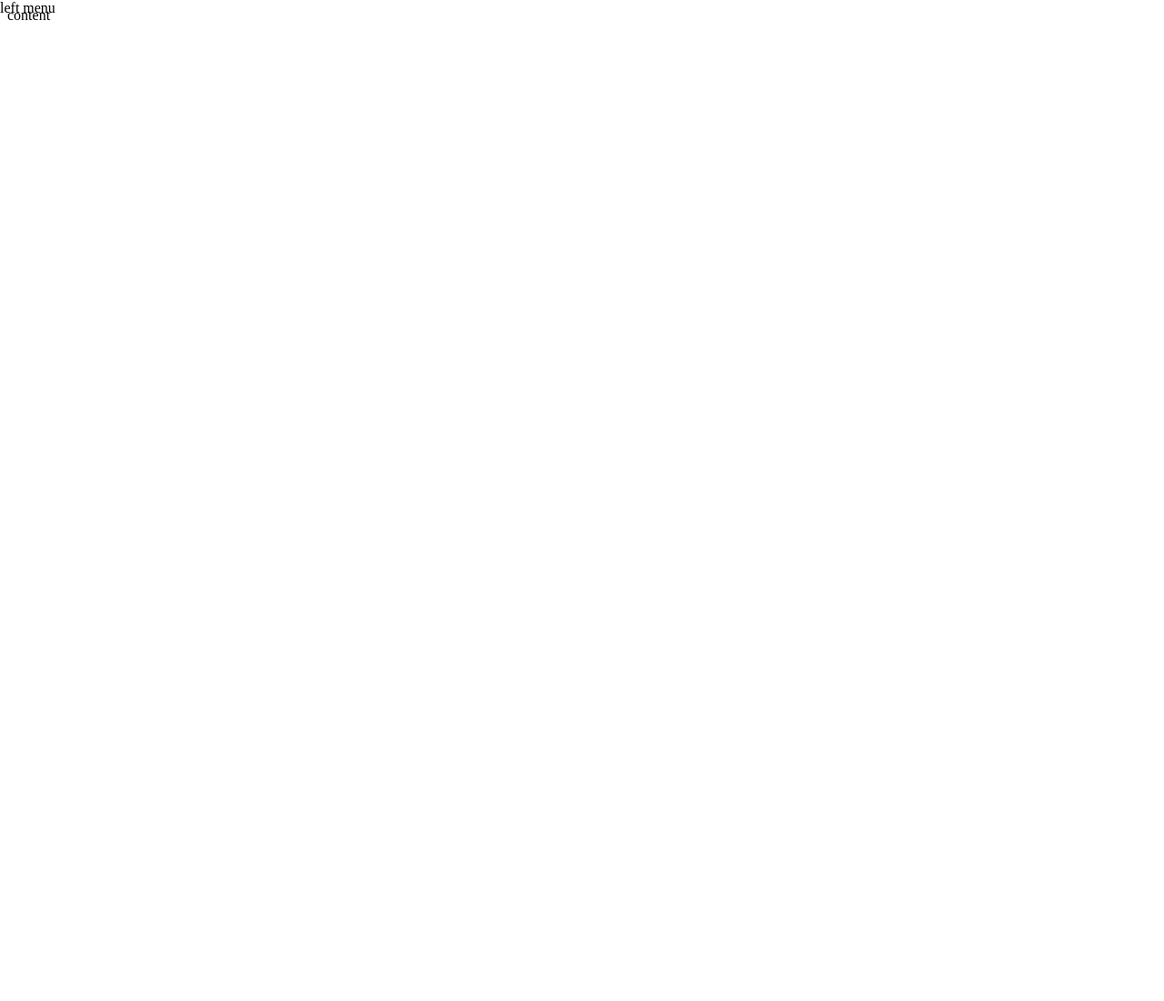
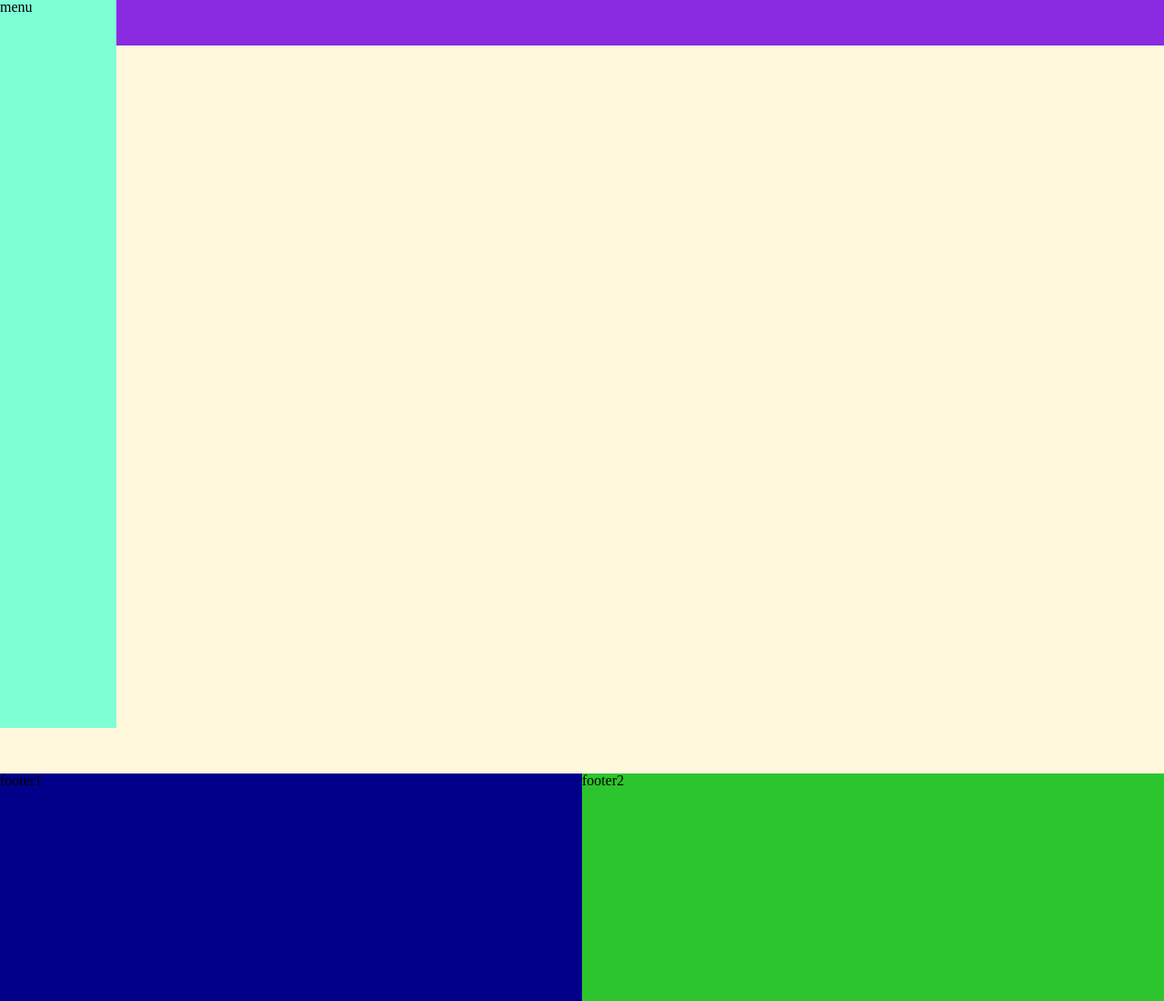
Before and after one commit to seungzzang0326/publishing, a plain HTML site: page layout.html in a window 1280 px wide. Shown: the whole page at 91% size. Before the commit the page ends 800 px from the top, so only its background shows below. Drawn offline with Linux system fonts and the light colour scheme.

Commit message:
레이아웃 구성 완료

```diff
--- a/css/default.css
+++ b/css/default.css
@@ -1,4 +1,140 @@
 @charset "utf-8";
+
+/* http://meyerweb.com/eric/tools/css/reset/ v2.0 | 20110126 License: none (public domain) */
+
+html,
+body,
+div,
+span,
+applet,
+object,
+iframe,
+h1,
+h2,
+h3,
+h4,
+h5,
+h6,
+p,
+blockquote,
+pre,
+a,
+abbr,
+acronym,
+address,
+big,
+cite,
+code,
+del,
+dfn,
+em,
+img,
+ins,
+kbd,
+q,
+s,
+samp,
+small,
+strike,
+strong,
+sub,
+sup,
+tt,
+var,
+b,
+u,
+i,
+center,
+dl,
+dt,
+dd,
+ol,
+ul,
+li,
+fieldset,
+form,
+label,
+legend,
+table,
+caption,
+tbody,
+tfoot,
+thead,
+tr,
+th,
+td,
+article,
+aside,
+canvas,
+details,
+embed,
+figure,
+figcaption,
+footer,
+header,
+hgroup,
+menu,
+nav,
+output,
+ruby,
+section,
+summary,
+time,
+mark,
+audio,
+video {
+    margin: 0;
+    padding: 0;
+    border: 0;
+    font-size: 100%;
+    font: inherit;
+    vertical-align: baseline;
+}
+
+
+/* HTML5 display-role reset for older browsers */
+
+article,
+aside,
+details,
+figcaption,
+figure,
+footer,
+header,
+hgroup,
+menu,
+nav,
+section {
+    display: block;
+}
+
+body {
+    line-height: 1;
+}
+
+ol,
+ul {
+    list-style: none;
+}
+
+blockquote,
+q {
+    quotes: none;
+}
+
+blockquote:before,
+blockquote:after,
+q:before,
+q:after {
+    content: '';
+    content: none;
+}
+
+table {
+    border-collapse: collapse;
+    border-spacing: 0;
+}
+
 
 /* .layout .left{border: 1px solid red; float: left; width: 10%; height: 100%; position: fixed; overflow: hidden;}
 .content{border: 1px solid blue; height: 100%; position: relative;}
@@ -6,18 +142,48 @@
 .layout div{ display: table; float: left; border: 1px solid red; height: 100%; width: 100%; position: fixed;}
 */
 
-.layout .left {
+* {
+    box-sizing: border-box;
+}
+
+#menu {
+    background-color: aquamarine;
     display: block;
     position: fixed;
-    left: 0;
-    top: 0;
-    z-index: 10;
-    width: 23%;
-    min-width: 320px;
+    width: 10%;
     height: 100%;
-    min-height: 100%;
-    background-repeat: no-repeat;
-    background-position: 50% 0;
-    background-size: cover;
-    transition: width ease-in-out 0.2s;
 }
+
+#nav {
+    padding: 0 0 0 10%;
+    height: 100%;
+    display: block;
+}
+
+#main .nav {
+    background-color: blueviolet;
+    height: 50px;
+}
+
+#main .board {
+    background-color: cornsilk;
+    height: 100vh;
+}
+
+#main footer {
+    height: 250px;
+}
+
+#main footer .f1 {
+    background-color: darkblue;
+    float: left;
+    width: 50%;
+    height: 250px;
+}
+
+#main footer .f2 {
+    background-color: rgb(45, 197, 45);
+    float: right;
+    width: 50%;
+    height: 250px;
+}
--- a/layout.html
+++ b/layout.html
@@ -12,13 +12,17 @@
 </head>
 
 <body>
-    <div class="main">
-        <div class="layout">
-            <div class="left">left menu</div>
+    <div>
+        <div id="menu">menu</div>
+        <div id="main">
+            <div class="nav">nav</div>
+            <div class="board">board</div>
+            <footer>
+                <div class="f1">footer1</div>
+                <div class="f2">footer2</div>
+            </footer>
         </div>
-        <div class="content">content</div>
     </div>
-
 </body>
 
 </html>
```
Also changed, not shown: img/test.gif (added), 1 other file.
